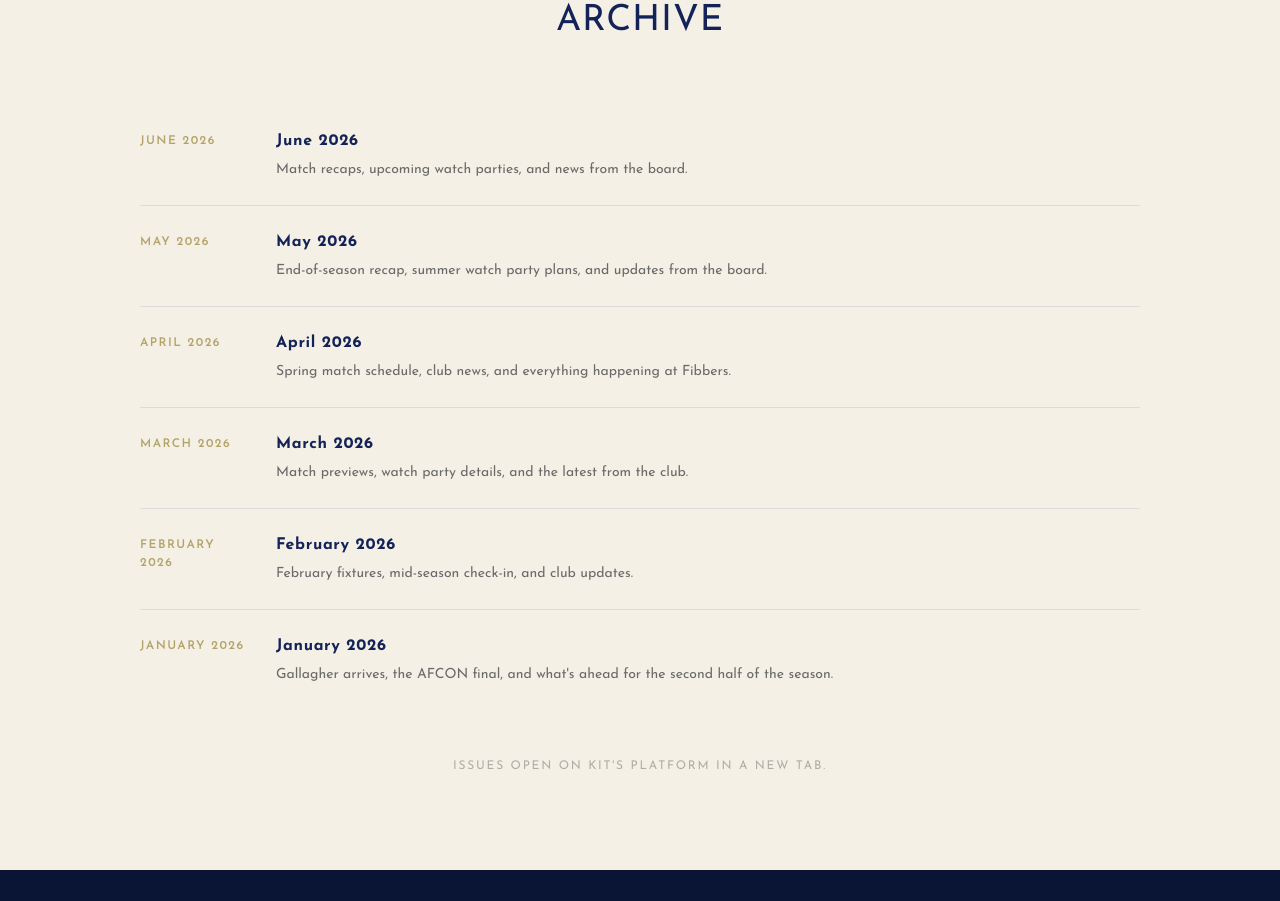
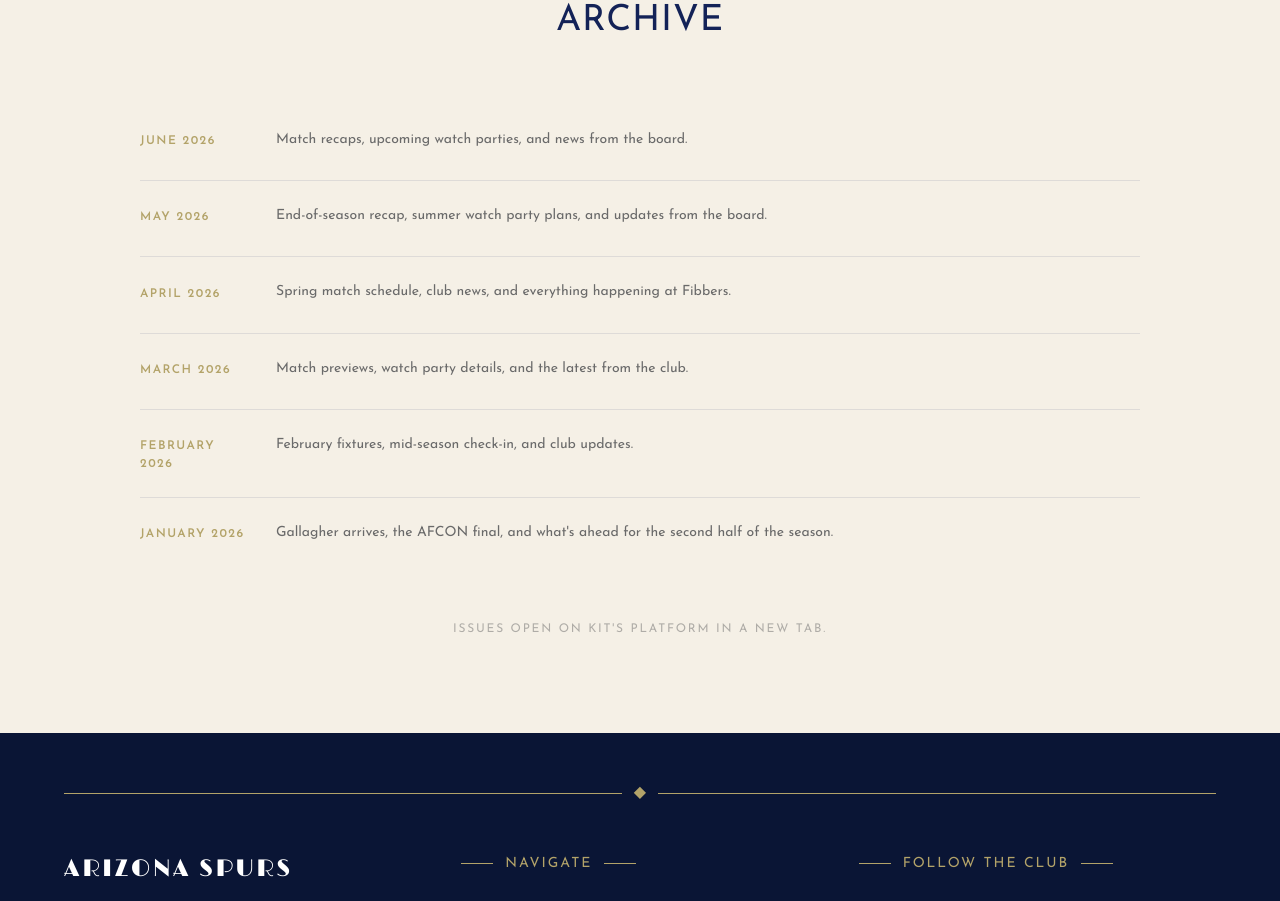
Before and after one commit to WhiteRabbit-glitch/arizonaspurs-website, a Next.js app: page /newsletter in a window 1280 px wide. Shown: the part 1360-2261 px from the top of the page. Built offline with nearby package versions, Linux system fonts and the light colour scheme.

Commit message:
Fix newsletter archive: remove duplicate title from row
Date column already shows Month YYYY — title span was redundant.

Co-Authored-By: Claude Sonnet 4.6 <noreply@anthropic.com>

```diff
--- a/src/components/sections/NewsletterArchive.tsx
+++ b/src/components/sections/NewsletterArchive.tsx
@@ -69,7 +69,6 @@ export default function NewsletterArchive() {
                 >
                   <span className="issue-date">{formatIssueDate(issue.date)}</span>
                   <span className="issue-content">
-                    <span className="issue-title">{issue.title}</span>
                     <span className="issue-description">{issue.description}</span>
                   </span>
                   <span className="issue-arrow" aria-hidden="true">→</span>
```
